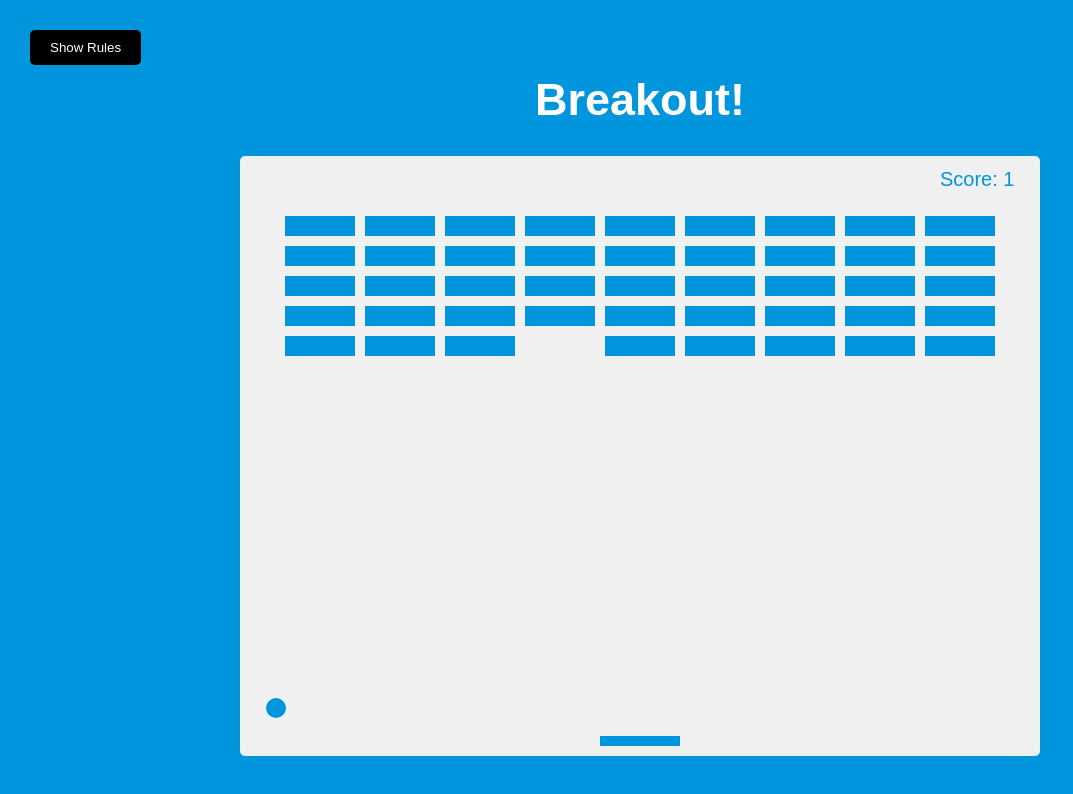
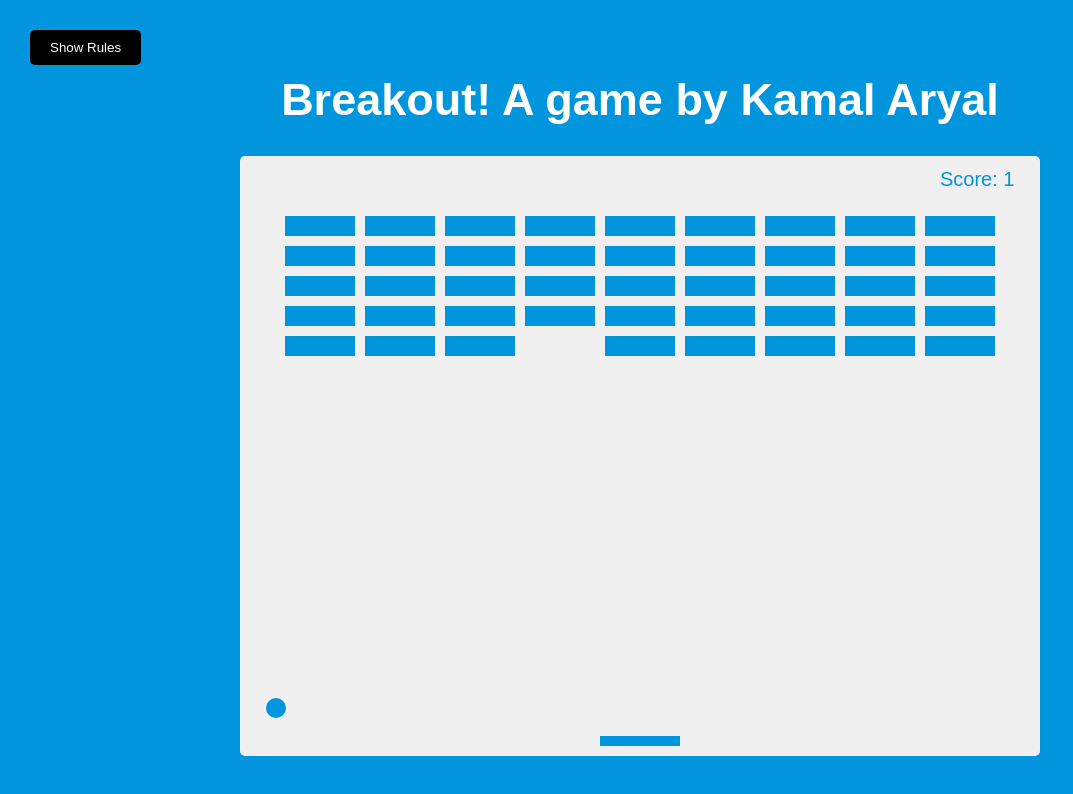
Before and after one commit to kamal2019/breakoutgame, a plain HTML site: page index.html in a window 1280 px wide. Shown: the whole page, without its empty margins (0-1073 px from the left). Drawn offline with Linux system fonts and the light colour scheme.

Commit message:
game finished

```diff
--- a/index.html
+++ b/index.html
@@ -8,7 +8,7 @@
     <title>Breakout!</title>
   </head>
   <body>
-    <h1>Breakout!</h1>
+    <h1>Breakout! A game by Kamal Aryal</h1>
     <button id="rules-btn" class="btn rules-btn">Show Rules</button>
     <div id="rules" class="rules">
       <h2>How To Play:</h2>
```
